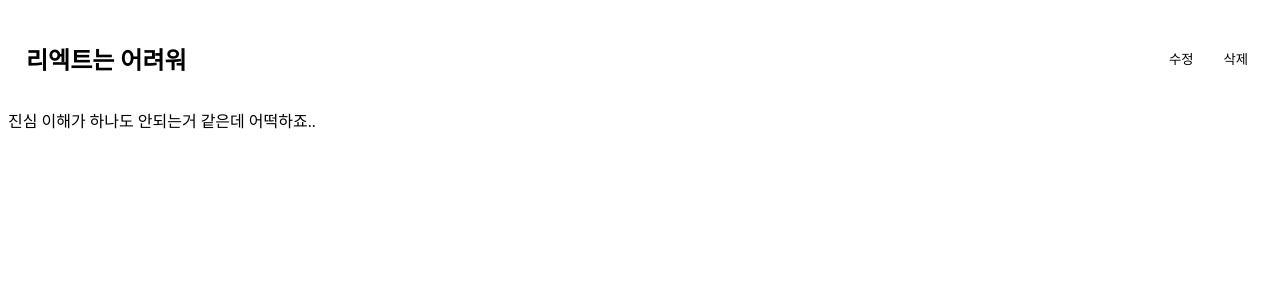
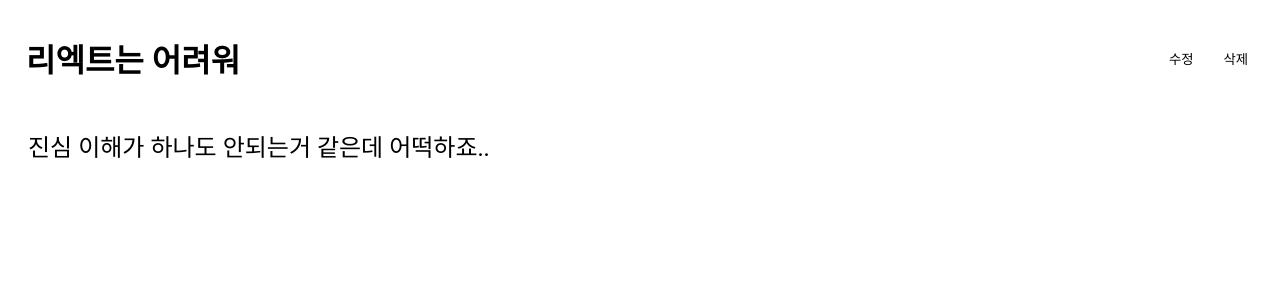
Before and after one commit to baesee0806/sparta-TeamHomme, a React (Create React App) app: page / in a window 1280 px wide. Shown: the top 300 px of the page. Built offline with nearby package versions, Linux system fonts and the light colour scheme.

Commit message:
html css 완성

```diff
--- a/src/page/HomePage.jsx
+++ b/src/page/HomePage.jsx
@@ -30,9 +30,9 @@ function HomePage() {
           <DetailBtn>삭제</DetailBtn>
         </DetailBtnWrap>
       </DetailWrap>
-      <div>
-        <div>{Lists.content}</div>
-      </div>
+      <DetailContentWrap>
+        <DetailContent>{Lists.content}</DetailContent>
+      </DetailContentWrap>
     </>
   );
 }
@@ -54,7 +54,7 @@ const DetailWrap = styled.div`
 const DetailTitle = styled.div`
   margin-left: 18px;
 
-  font-size: 1.5rem;
+  font-size: 2rem;
   font-weight: bold;
 `;
 
@@ -65,3 +65,14 @@ const DetailBtn = styled.button`
   border: none;
   cursor: pointer;
 `;
+
+const DetailContentWrap = styled.div`
+  margin: 20px 20px 20px 20px;
+  max-height: 1500px;
+  min-height: 800px;
+`;
+
+const DetailContent =styled.div`
+  font-size: 1.5rem;
+
+`;
```
